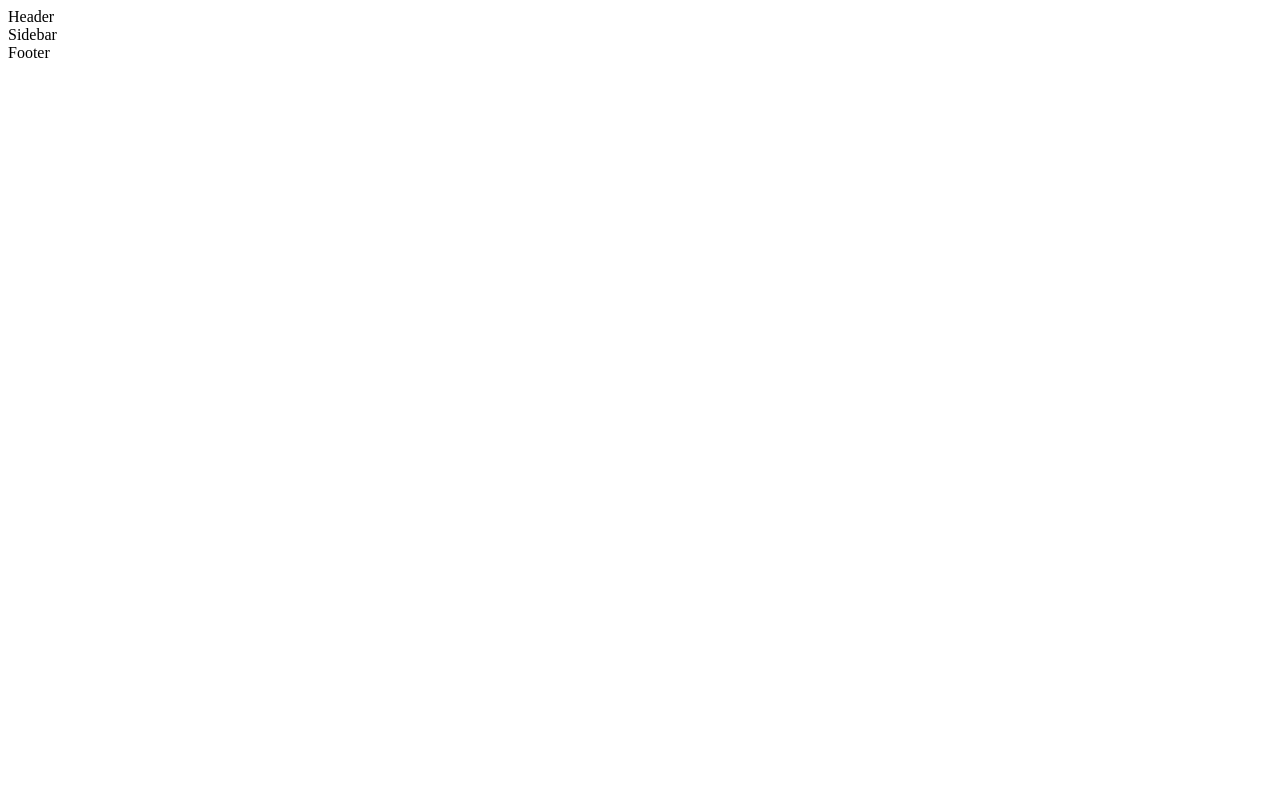
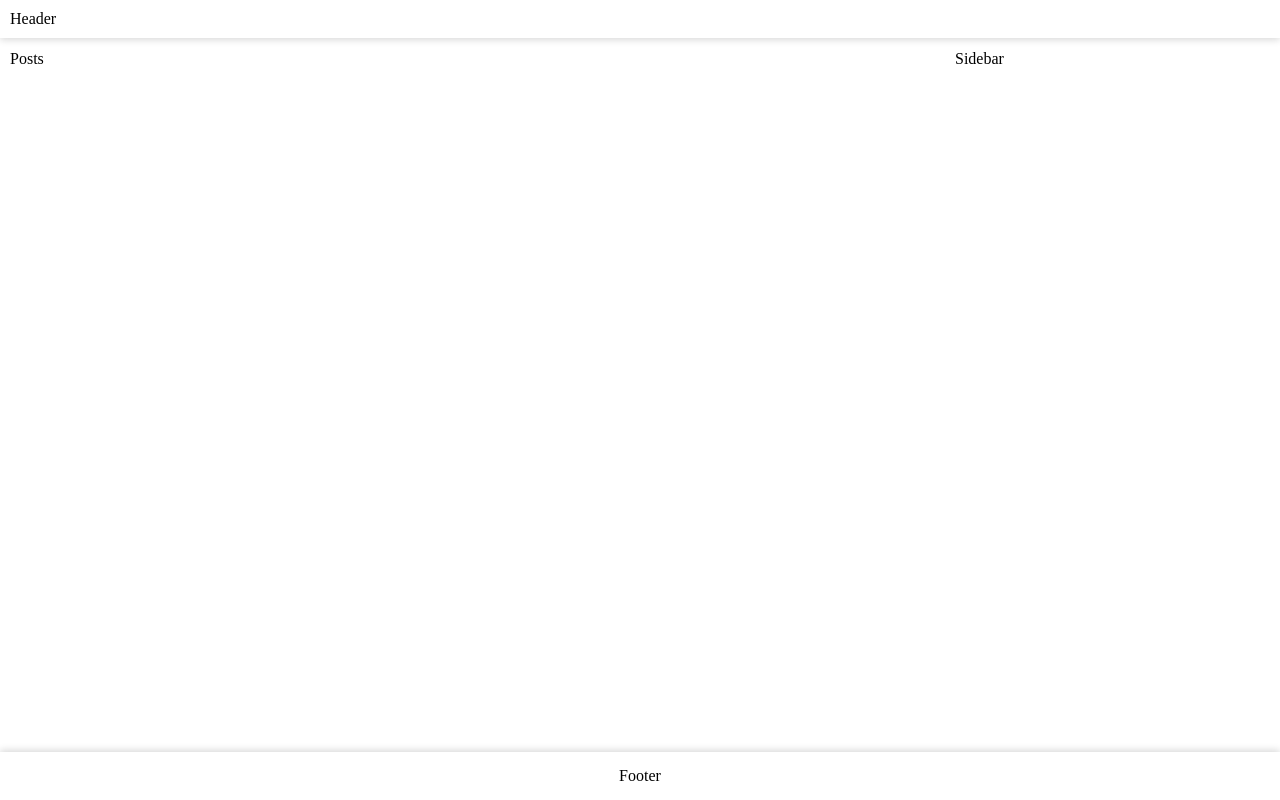
Before and after one commit to Hugodev88/blog-client, a React (Create React App) app: page / in a window 1280 px wide. Built offline with nearby package versions, Linux system fonts and the light colour scheme.

Commit message:
feat: insert post page

```diff
--- a/src/App.tsx
+++ b/src/App.tsx
@@ -1,3 +1,4 @@
+import Posts from "./features/post/pages/Posts";
 import Mainlayout from "./features/common/layouts/Main.layout";
 import { Route, Routes } from "react-router-dom";
 
@@ -5,7 +6,10 @@ function App() {
     return (
         <div className="App">
             <Routes>
-                <Route path="/" element={<Mainlayout />} />
+                <Route path="/" element={<Mainlayout />}>
+                    <Route index element={<Posts />}></Route>
+                </Route>
+
             </Routes>
         </div>
     );
--- a/src/features/common/components/Footer.tsx
+++ b/src/features/common/components/Footer.tsx
@@ -2,7 +2,7 @@ import React from 'react'
 
 const Footer = () => {
     return (
-        <div>Footer</div>
+        <footer>Footer</footer>
     )
 }
 
--- a/src/features/common/components/Header.tsx
+++ b/src/features/common/components/Header.tsx
@@ -2,7 +2,7 @@ import React from 'react'
 
 const Header = () => {
     return (
-        <div>Header</div>
+        <header>Header</header>
     )
 }
 
--- /dev/null
+++ b/src/features/post/pages/Posts.tsx
@@ -0,0 +1,9 @@
+import React from 'react'
+
+const Posts = () => {
+  return (
+    <div>Posts</div>
+  )
+}
+
+export default Posts
--- a/src/index.css
+++ b/src/index.css
@@ -0,0 +1,59 @@
+body {
+	margin: 0;
+	padding: 0;
+	box-sizing: border-box;
+	border-color: #ccc;
+}
+
+body,
+#root,
+.App {
+	display: flex;
+	flex-direction: column;
+	min-height: 100vh;
+}
+
+header {
+	display: flex;
+	justify-content: space-between;
+	align-items: center;
+	padding: 10px;
+	-webkit-box-shadow: 0px 2px 7px #dadada;
+	box-shadow: 0px 2px 7px #dadada;
+	-moz-box-shadow: 0px 2px 7px #dadada;
+	margin-bottom: 2px;
+}
+
+footer {
+	display: flex;
+	-webkit-box-shadow: 0px -2px 7px #dadada;
+	box-shadow: 0px -2px 7px #dadada;
+	-moz-box-shadow: 0px -2px 7px #dadada;
+	padding: 15px 0;
+	justify-content: center;
+}
+
+main {
+	display: flex;
+	flex-grow: 1;
+	padding: 10px;
+	justify-content: space-between;
+}
+
+.container,
+.sidebar {
+	display: flex;
+	flex-grow: 1;
+}
+
+.container {
+	margin-right: 1%;
+	width: 74%;
+	flex-direction: column;
+	margin-bottom: 20px;
+}
+
+.sidebar {
+	width: 25%;
+	flex-direction: column;
+}
```
